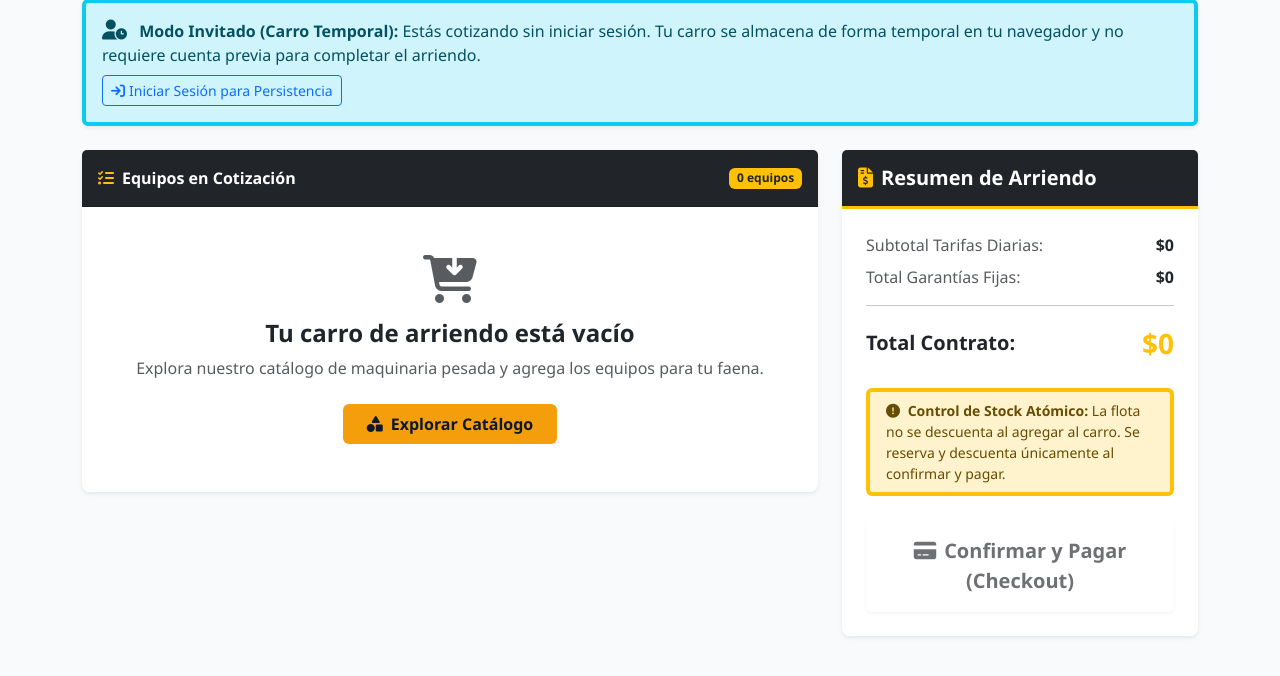
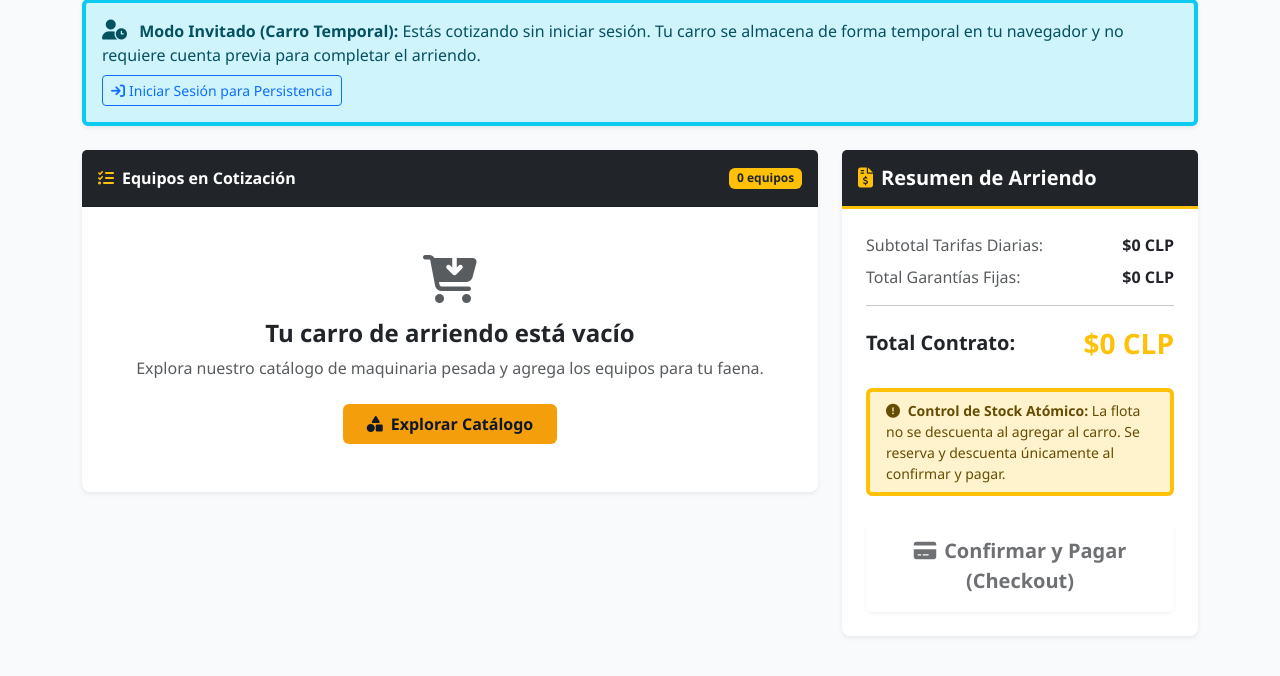
Before and after one commit to Michibel/arriendo_maquinaria_project, a Django app: page /carro/ in a window 1280 px wide. Shown: the part 195-871 px from the top of the page. Run offline with Django 5.2, Linux system fonts and the light colour scheme; parts of the project's set-up code (start-up, migrations or seed data) failed here and were passed over.

Commit message:
fix: Corregir error KaTeX math mode en README.md y estandarizar precios en moneda chilena (CLP)

```diff
--- a/documentacion_completa_astra_ai.txt
+++ b/documentacion_completa_astra_ai.txt
@@ -257,8 +257,8 @@ de contacto en un modal y se genera el contrato con la bandera es_invitado=True.
 
 P5: ¿Por qué existe la tabla DetalleContrato si ya existe Maquinaria?
 R5: Para garantizar la inmutabilidad histórica del contrato (Snapshot). Si un cliente arrienda una máquina a
-$100.000 y el próximo mes la empresa sube la tarifa a $150.000, los contratos antiguos no deben alterarse.
-DetalleContrato congela el precio, nombre y garantía vigentes al segundo exacto en que se formalizó el arriendo.
+$100.000 CLP y el próximo mes la empresa sube la tarifa a $150.000 CLP, los contratos antiguos no deben alterarse.
+DetalleContrato congela el precio, nombre y garantía vigentes en Pesos Chilenos (CLP) al segundo exacto en que se formalizó el arriendo.
 
 ================================================================================
 FIN DE LA DOCUMENTACIÓN - LISTO PARA ASTRA AI
--- a/generate_word_doc.py
+++ b/generate_word_doc.py
@@ -565,7 +565,7 @@ urlpatterns = [
         ),
         (
             "Pregunta 5: ¿Qué utilidad tiene la tabla DetalleContrato si ya tenemos Maquinaria?",
-            "Respuesta Modelo: 'Representa el concepto de Snapshot Histórico Inmutable. Si un cliente arrienda una grúa a $100.000 y el próximo mes la empresa sube la tarifa a $180.000, los contratos firmados en el pasado no deben alterarse. DetalleContrato congela la tarifa, garantía y nombre vigentes al segundo exacto de la transacción.'"
+            "Respuesta Modelo: 'Representa el concepto de Snapshot Histórico Inmutable. Si un cliente arrienda una grúa a $100.000 CLP y el próximo mes la empresa sube la tarifa a $180.000 CLP, los contratos firmados en el pasado no deben alterarse. DetalleContrato congela la tarifa, garantía y nombre vigentes en Pesos Chilenos (CLP) al segundo exacto de la transacción.'"
         )
     ]
 
--- a/static/js/app.js
+++ b/static/js/app.js
@@ -186,7 +186,7 @@ function showToast(mensaje, tipo = 'success') {
 // ============================================================================
 function formatCLP(valor) {
   const numero = Number(valor) || 0;
-  return '$' + Math.round(numero).toLocaleString('es-CL');
+  return '$' + Math.round(numero).toLocaleString('es-CL') + ' CLP';
 }
 
 function formatDate(fechaStr) {
--- a/templates/carro.html
+++ b/templates/carro.html
@@ -87,16 +87,16 @@
         <div class="card-body p-4">
           <div class="d-flex justify-content-between mb-2">
             <span class="text-muted">Subtotal Tarifas Diarias:</span>
-            <strong id="resumen-tarifas" class="text-dark">$0</strong>
+            <strong id="resumen-tarifas" class="text-dark">$0 CLP</strong>
           </div>
           <div class="d-flex justify-content-between mb-2">
             <span class="text-muted">Total Garantías Fijas:</span>
-            <strong id="resumen-garantias" class="text-dark">$0</strong>
+            <strong id="resumen-garantias" class="text-dark">$0 CLP</strong>
           </div>
           <hr class="my-3">
           <div class="d-flex justify-content-between align-items-center mb-4">
             <span class="fs-5 fw-bold text-dark">Total Contrato:</span>
-            <span id="resumen-total" class="fs-3 fw-bold text-warning">$0</span>
+            <span id="resumen-total" class="fs-3 fw-bold text-warning">$0 CLP</span>
           </div>
 
           <!-- Advertencia de Regla de Negocio Crítica -->
@@ -320,9 +320,9 @@ function renderizarCarro(carro) {
     emptyMsg.classList.remove('d-none');
     btnCheckout.classList.add('disabled');
     btnVaciar.classList.add('d-none');
-    resumenTarifas.textContent = '$0';
-    resumenGarantias.textContent = '$0';
-    resumenTotal.textContent = '$0';
+    resumenTarifas.textContent = '$0 CLP';
+    resumenGarantias.textContent = '$0 CLP';
+    resumenTotal.textContent = '$0 CLP';
     return;
   }
 
```
Also changed, not shown: templates/catalogo.html (+8 -8 lines), README.md, 1 other file.
